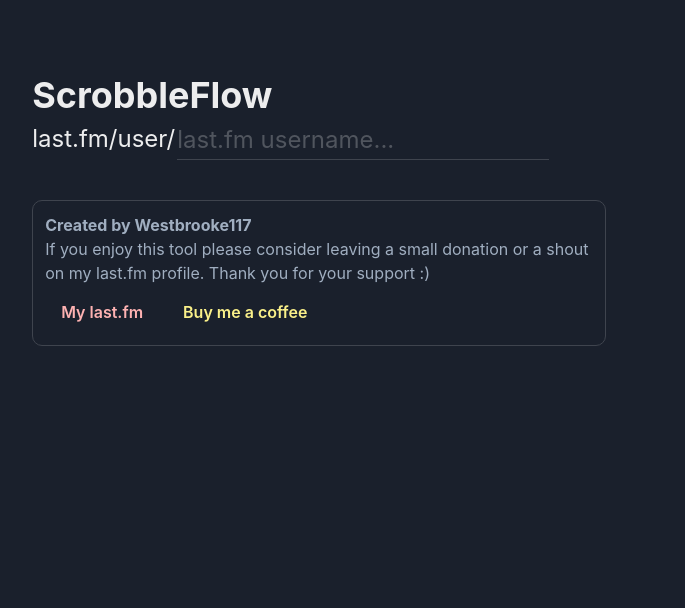
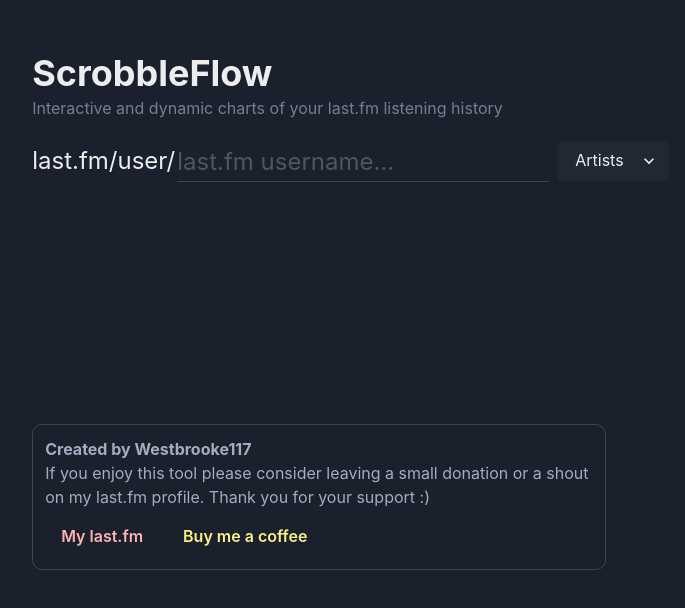
Before and after one commit to Westbrooke117/scrobbleflow, a React (Vite) app: page / in a window 1280 px wide. Shown: the part 190-798 px from the top of the page, without its empty margins (321-1006 px from the left). Built offline with nearby package versions, Linux system fonts and the light colour scheme.

Commit message:
Large UI updates

```diff
--- a/src/App.css
+++ b/src/App.css
@@ -4,7 +4,7 @@
 }
 
 .option-button {
-    box-shadow: 0 0 5px #63b3ed inset;
+    border: 1px solid #63b3ed;
 }
 
 a:hover {
--- a/src/App.jsx
+++ b/src/App.jsx
@@ -5,7 +5,7 @@
 const App = () => {
   return <Routes>
     <Route path="/" element={<UserInputPage/>} />
-    <Route path="/chart/:user" element={<ChartPage/>} />
+    <Route path="/chart/:user/:urlDataSource" element={<ChartPage/>} />
   </Routes>
 }
 
--- a/src/components/DataSourceButton.jsx
+++ b/src/components/DataSourceButton.jsx
@@ -1,13 +1,20 @@
 import {Button} from "@chakra-ui/react";
 import PropTypes from "prop-types";
+import {useNavigate, useParams} from "react-router-dom";
 
 const DataSourceButton = ({hasLoaded, buttonText, activeDataSource, buttonDataSource, setDataSource}) => {
+    const navigate = useNavigate();
+    const {user} = useParams();
+
     if (hasLoaded){
         return (
             <Button
                 w={'100%'}
                 variant={'outline'}
-                onClick={() => setDataSource(buttonDataSource)}>
+                onClick={() => {
+                    navigate(`/chart/${user}/${buttonDataSource}`)
+                    setDataSource(buttonDataSource);
+                }}>
                 {buttonText}
             </Button>
         )
--- a/src/components/HeaderBar.jsx
+++ b/src/components/HeaderBar.jsx
@@ -13,7 +13,7 @@
                 src={'https://img.icons8.com/m_sharp/200/FFFFFF/github.png'}
                 onClick={() => {window.open('https://github.com/Westbrooke117/scrobbleflow')}}
                 style={{cursor: 'pointer'}}
-                title={'Open on GitHub'}
+                title={'View on GitHub'}
             />
         </HStack>
     )
--- a/src/pages/ChartPage.jsx
+++ b/src/pages/ChartPage.jsx
@@ -91,13 +91,13 @@
 
 function ChartPage() {
     // URL parameters
-    const {user} = useParams()
+    const {user, urlDataSource} = useParams()
 
     // API info state
     const [userInfo, setUserInfo] = useState();
     const [scrobblingData, setScrobblingData] = useState();
     const [currentInputUsername, setCurrentInputUsername] = useState("")
-    const [username, setUsername] = useState(user)
+    const [username, setUsername] = useState(useParams().user)
 
     // Chart visualisation state
     const [dataPresentationMode, setDataPresentationMode] = useState('cumulativeScrobbleData');
@@ -107,7 +107,7 @@
 
     // Chart management state
     const [activeItems, setActiveItems] = useState([0, 1, 2, 3, 4]);
-    const [dataSource, setDataSource] = useState("artist")
+    const [dataSource, setDataSource] = useState(useParams().urlDataSource)
     const [chartHasLoaded, setChartHasLoaded] = useState(false)
     const [chartOptions, setChartOptions] = useState(
         {
--- a/src/pages/UserInputPage.jsx
+++ b/src/pages/UserInputPage.jsx
@@ -1,23 +1,43 @@
 import {useNavigate} from "react-router-dom";
-import {Button, Input, Container, Box, HStack, Text, Fade, Heading, VStack} from "@chakra-ui/react";
+import {
+    Button,
+    Input,
+    Container,
+    Box,
+    HStack,
+    Text,
+    Fade,
+    Heading,
+    VStack,
+    Select
+} from "@chakra-ui/react";
 import {useState} from "react";
 
 const UserInputPage = () => {
     const navigate = useNavigate();
     const [inputUsername, setInputUsername] = useState("");
+    const [dataSourceOption, setDataSourceOption] = useState("artist")
 
-    function handleClick(user) {
-        navigate(`/chart/${user}`);
+    const handleClick = (user) => {
+        navigate(`/chart/${user}/${dataSourceOption}`);
     }
 
     return (
         <>
-            <Container justifyContent={'center'} alignItems={'center'} display={'flex'} width={"100vw"} height={"100vh"} gap={5}>
+            <Container justifyContent={'center'} display={'flex'} width={"100vw"} height={"100vh"} gap={5}>
+                <VStack justifyContent={'space-between'}>
+                    <Box></Box>
                     <Box>
                         <Heading>ScrobbleFlow</Heading>
+                        <Text mb={5} color={'gray.500'}>Interactive and dynamic charts of your last.fm listening history</Text>
                         <HStack whiteSpace={'nowrap'}>
                             <Text fontSize={24}>last.fm/user/</Text>
                             <Input mt={0.5} color={'#90cdf4'} ml={-1.5} placeholder={'last.fm username...'} fontSize={24} minW={'fit-content'} type={'text'} variant={'flushed'} onChange={(e) => {setInputUsername(e.target.value)}}/>
+                            <Select variant={'filled'} minW={28} onChange={(e) => setDataSourceOption(e.target.value)}>
+                                <option value='artist'>Artists</option>
+                                <option value='album'>Albums</option>
+                                <option value='track'>Tracks</option>
+                            </Select>
                             <Fade in={inputUsername !== ""}>
                                 <HStack justifyContent={'center'}>
                                     <Button
@@ -28,7 +48,8 @@
                                 </HStack>
                             </Fade>
                         </HStack>
-                    <Box mt={10} textAlign={'left'} border={'1px solid #3f444e'} p={3} borderRadius={10}>
+                    </Box>
+                    <Box mb={10} border={'1px solid #3f444e'} p={3} borderRadius={10}>
                         <Text fontWeight={'bold'} color={'gray.400'}>Created by Westbrooke117</Text>
                         <Text color={'gray.400'}>If you enjoy this tool please consider leaving a small donation or a shout on my last.fm profile. Thank you for your support :)</Text>
                         <HStack mt={2}>
@@ -36,7 +57,7 @@
                             <Button onClick={() => window.open('https://buymeacoffee.com/westbrooke117', "_blank")} colorScheme={'yellow'} variant={'ghost'}>Buy me a coffee</Button>
                         </HStack>
                     </Box>
-                </Box>
+                </VStack>
             </Container>
         </>
     )
```
Lines whose indentation alone changed are shown as unchanged.
